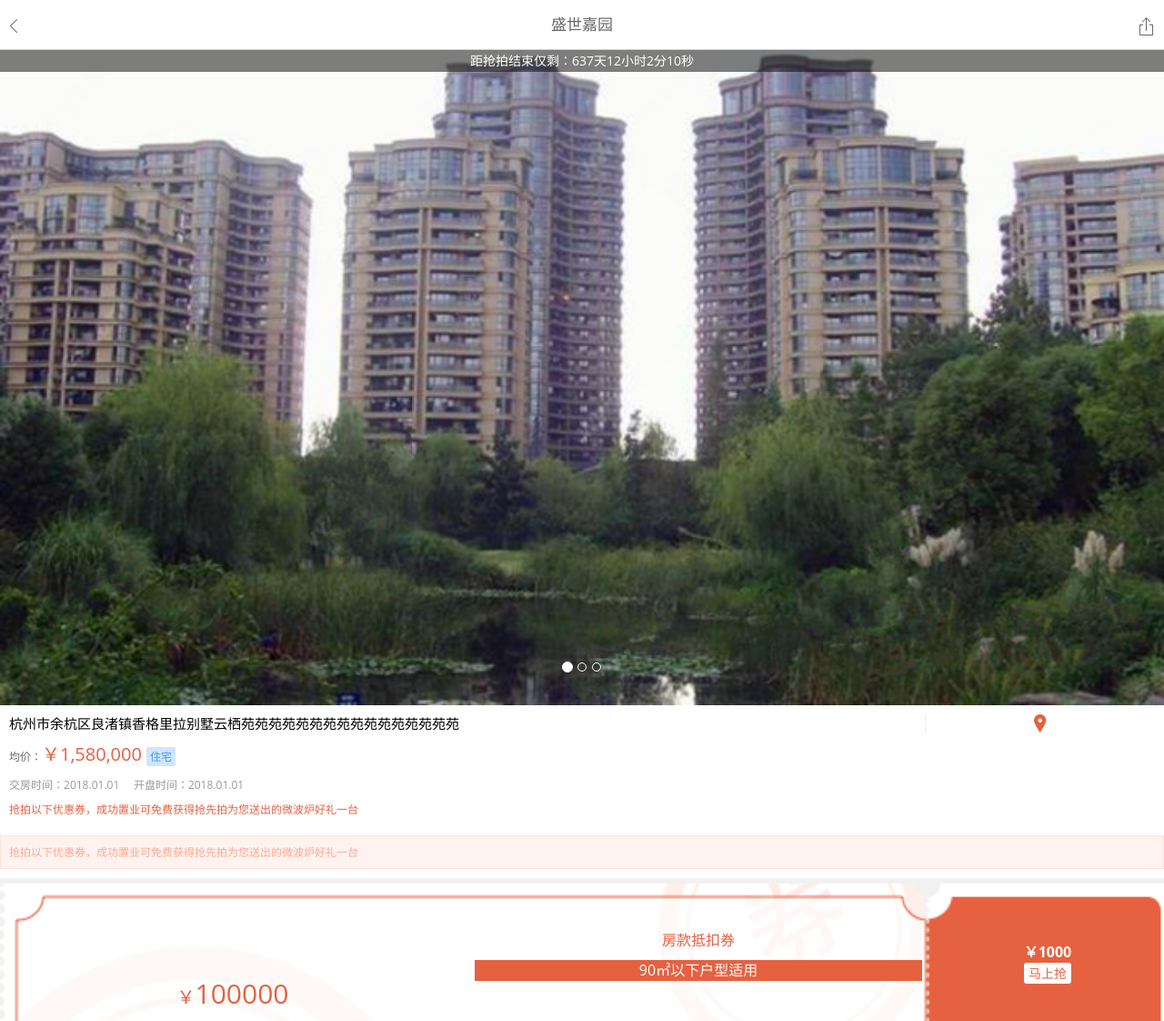
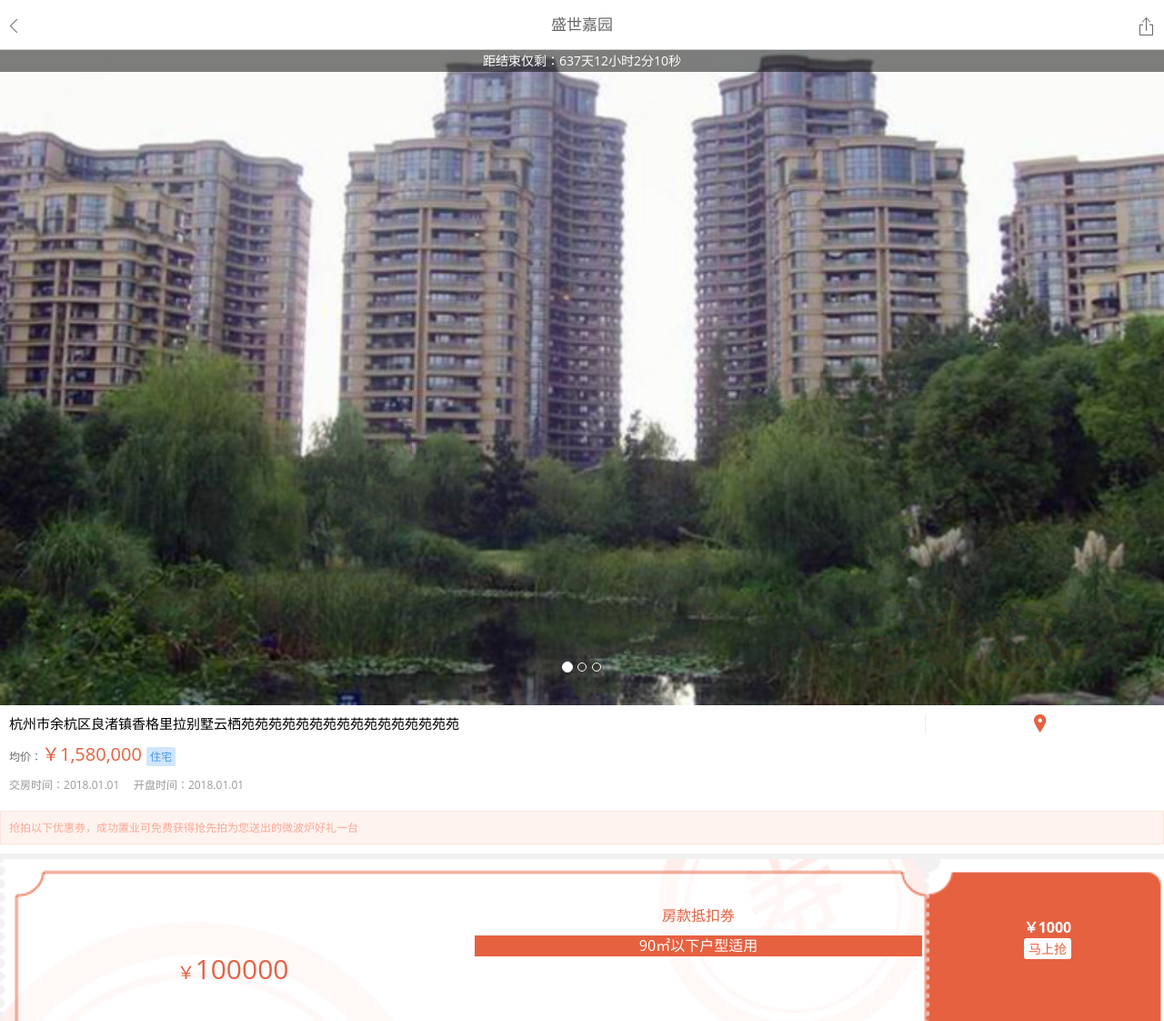
Before and after one commit to nile52/qiangweifang, a plain HTML site: page 项目-首页.html in a window 1280 px wide. Shown: the top 1122 px of the page at 91% size. Drawn offline with nearby package versions, Linux system fonts and the light colour scheme.

Commit message:
7.21 modified some words

```diff
--- a/项目-首页.html
+++ b/项目-首页.html
@@ -40,7 +40,7 @@
 				var minute=Math.floor((leftsecond-day1*24*60*60-hour*3600)/60);
 				var second=Math.floor(leftsecond-day1*24*60*60-hour*3600-minute*60);
 				var cc = document.getElementById(divname);
-				cc.innerHTML = "距抢拍结束仅剩："+day1+"天"+hour+"小时"+minute+"分"+second+"秒";
+				cc.innerHTML = "距结束仅剩："+day1+"天"+hour+"小时"+minute+"分"+second+"秒";
 				}
 				window.setInterval(function(){ShowCountDown(2018,4,20,'down1');}, interval);
 				</script>
@@ -88,7 +88,6 @@
 			</div><div class="clearfix"></div>
 			<p class="c_69 fs12">均价：<span class="c_red fs20">￥1,580,000</span><span class="tag_blue">住宅</span></p>
 			<p class="c_999 fs12">交房时间：<span class="">2018.01.01</span>&nbsp;&nbsp;&nbsp;&nbsp;&nbsp;开盘时间：<span class="">2018.01.01</span></p>
-			<p class="c_red fs12">抢拍以下优惠券，成功置业可免费获得抢先拍为您送出的微波炉好礼一台</p>
 		</div>
 		<div class="alert alert-danger">抢拍以下优惠券，成功置业可免费获得抢先拍为您送出的微波炉好礼一台</div>
 		<div class="voucherlist">
```
Also changed, not shown: 活动楼盘.html (+1 -1 lines), 项目-主界面.html (+1 -1 lines), 2 other files.
